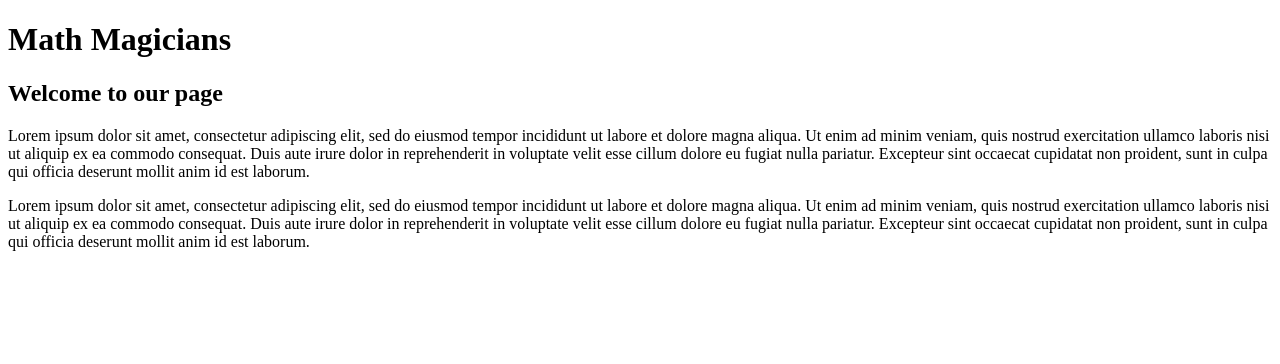
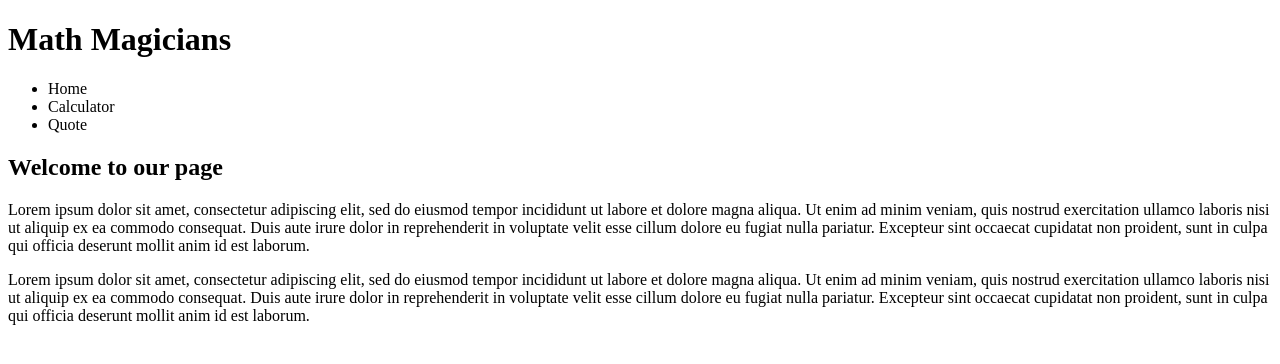
Before and after one commit to luis-pomare/math-magicians, a React (Create React App) app: page / in a window 1280 px wide. Shown: the top 364 px of the page. Built offline with nearby package versions, Linux system fonts and the light colour scheme.

Commit message:
Add header and nav

```diff
--- a/src/App.js
+++ b/src/App.js
@@ -5,10 +5,12 @@ import Calculator from './components/calculator';
 import Home from './components/home';
 import Quote from './components/quote';
 
+import Header from './components/header';
+
 function App() {
   return (
     <BrowserRouter>
-      <h1>Math Magicians</h1>
+      <Header />
       <Routes>
         <Route path="/" element={<Home />} />
         <Route path="/calculator" element={<Calculator />} />
--- /dev/null
+++ b/src/components/header.js
@@ -0,0 +1,16 @@
+import React from 'react';
+
+const Header = () => (
+  <header>
+    <h1>Math Magicians</h1>
+    <nav>
+      <ul>
+        <li>Home</li>
+        <li>Calculator</li>
+        <li>Quote</li>
+      </ul>
+    </nav>
+  </header>
+);
+
+export default Header;
```
